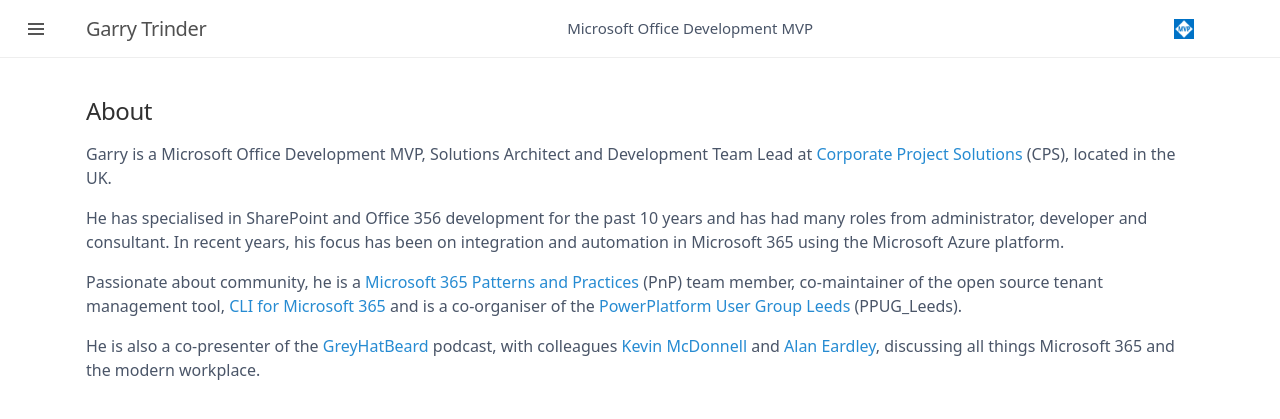
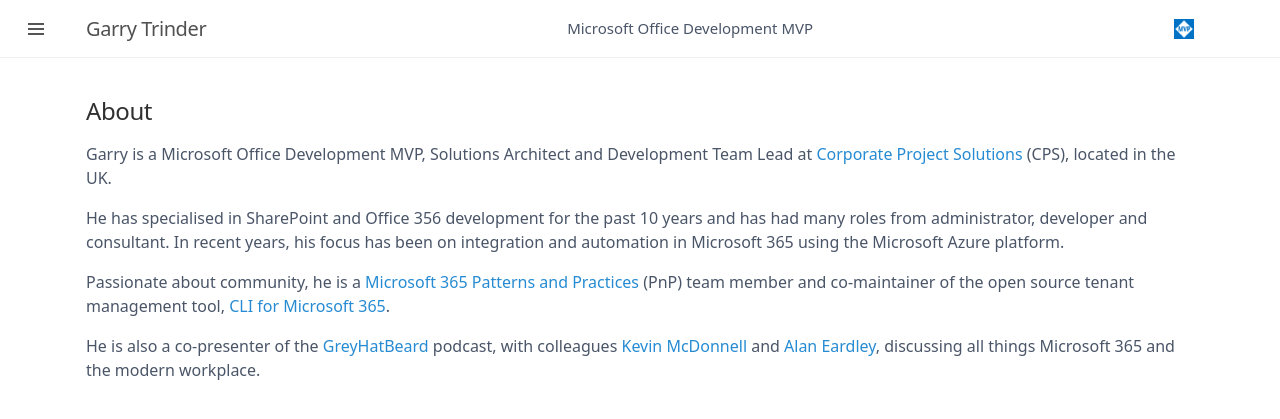
Before and after one commit to garrytrinder/garrytrinder.github.io, a Jekyll site: the page built from about.md, in a window 1280 px wide. Shown: the top 419 px of the page. Built offline with Jekyll 4.4.1, drawn with Linux system fonts in a browser that asks for light colours; nearby versions of some CDN libraries.

Commit message:
Remove PPUG reference

```diff
--- a/about.md
+++ b/about.md
@@ -7,6 +7,6 @@ Garry is a Microsoft Office Development MVP, Solutions Architect and Development
 
 He has specialised in SharePoint and Office 356 development for the past 10 years and has had many roles from administrator, developer and consultant. In recent years, his focus has been on integration and automation in Microsoft 365 using the Microsoft Azure platform.
 
-Passionate about community, he is a [Microsoft 365 Patterns and Practices](https://pnp.github.io) (PnP) team member, co-maintainer of the open source tenant management tool, [CLI for Microsoft 365](https://pnp.github.io/cli-microsoft365) and is a co-organiser of the [PowerPlatform User Group Leeds](https://www.meetup.com/PowerPlatform-User-Group-Leeds/) (PPUG_Leeds).
+Passionate about community, he is a [Microsoft 365 Patterns and Practices](https://pnp.github.io) (PnP) team member and co-maintainer of the open source tenant management tool, [CLI for Microsoft 365](https://pnp.github.io/cli-microsoft365).
 
 He is also a co-presenter of the [GreyHatBeard](https://www.greyhatbeard.com/) podcast, with colleagues [Kevin McDonnell](https://www.mcd79.com/) and [Alan Eardley](https://blog.eardley.co.uk), discussing all things Microsoft 365 and the modern workplace.
```
